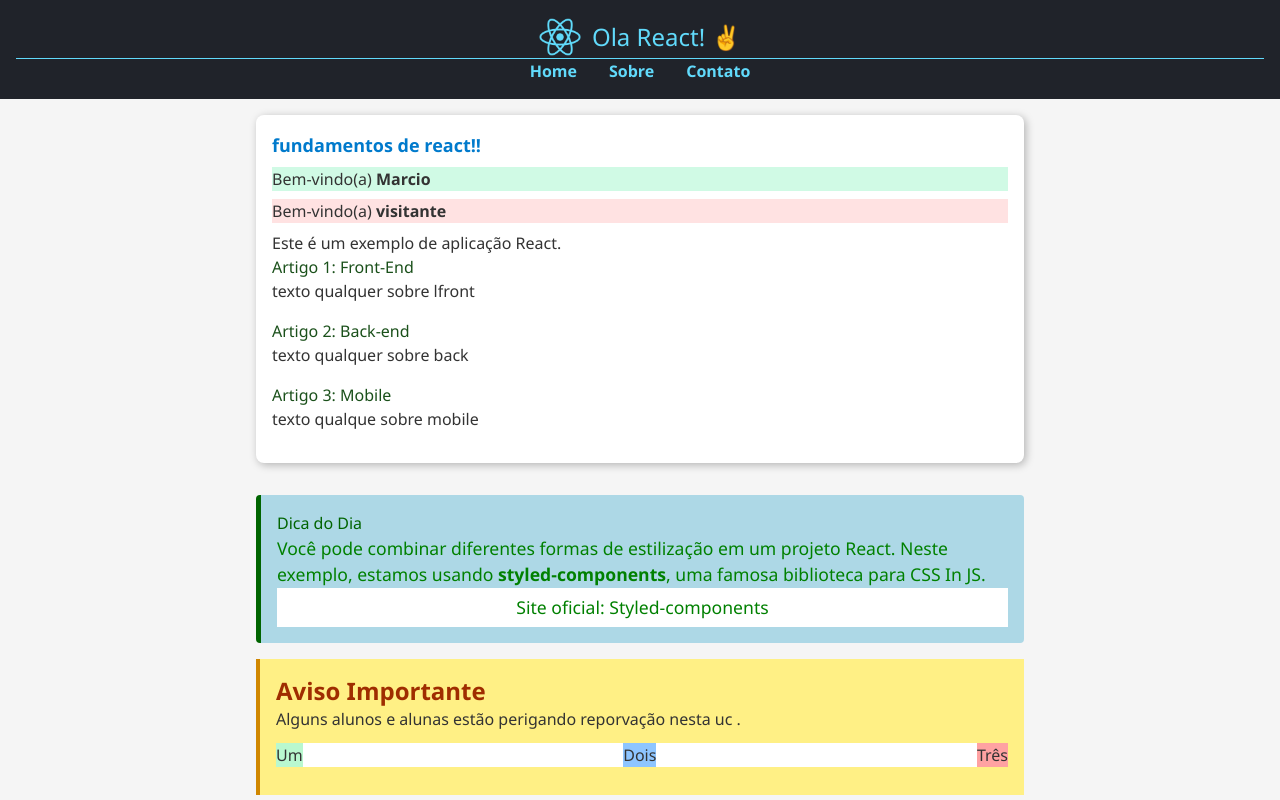
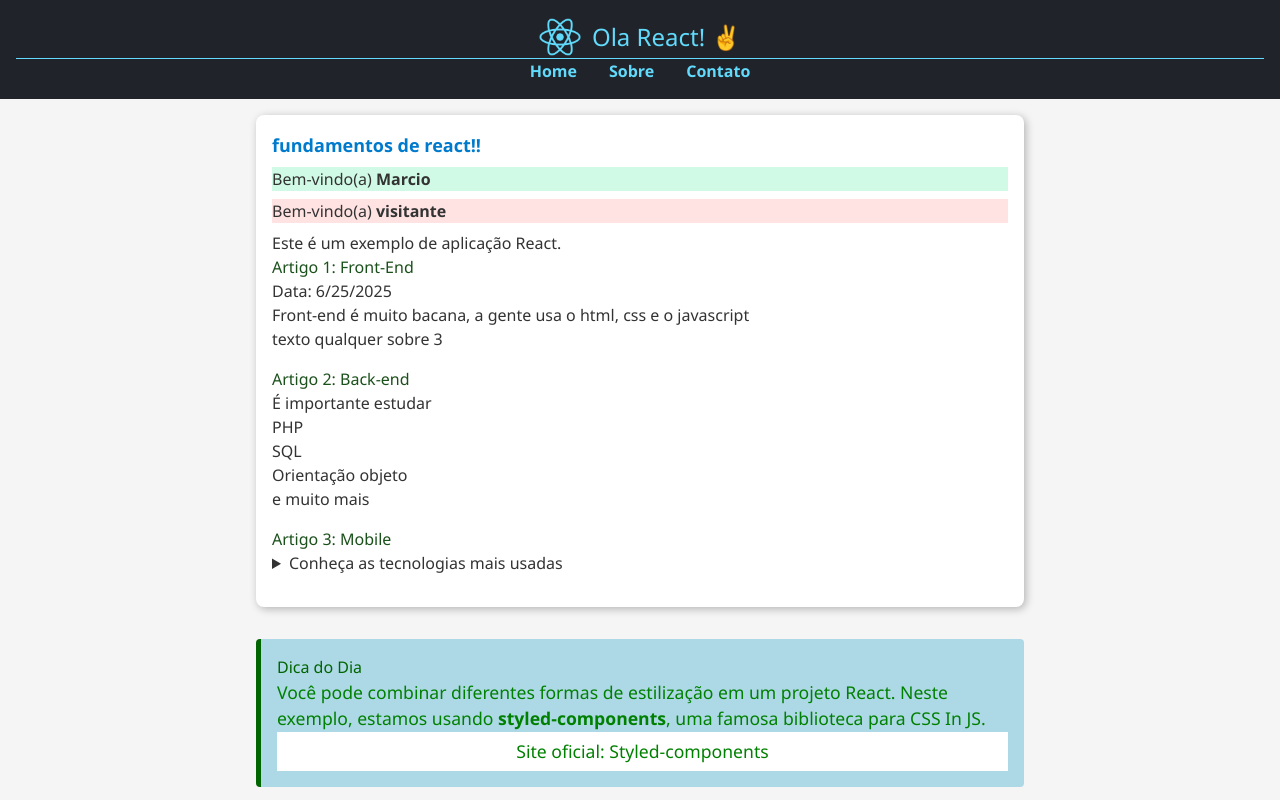
Before and after one commit to Moreira-Marcio/react-fundamentos, a React (Vite) app: page / in a window 1280 px wide. Shown: the top 800 px of the page. Built offline with nearby package versions, Linux system fonts and the light colour scheme.

Commit message:
cria  desestrutura manipula e renderiza o props

```diff
--- a/src/components/Conteudo/Artigo/Artigo.tsx
+++ b/src/components/Conteudo/Artigo/Artigo.tsx
@@ -1,17 +1,27 @@
+import type { ReactNode } from "react";
 import estilos from "./Artigo.module.css";
 type ArtigoProps = {
   titulo: string;
-  texto: string;
   numero: number;
+  children: ReactNode;
+  data?: Date;
 };
 
-export default function Artigo({ titulo, texto, numero }: ArtigoProps) {
+export default function Artigo({
+  titulo,
+  numero,
+  children,
+  data,
+}: ArtigoProps) {
   return (
     <article className={estilos.artigo}>
       <h3>
         Artigo {numero}: {titulo}{" "}
       </h3>
-      <p>{texto}</p>
+
+      {data && <p>Data: {data?.toLocaleDateString()}</p>}
+
+      {children}
     </article>
   );
 }
--- a/src/components/Conteudo/Conteudo.tsx
+++ b/src/components/Conteudo/Conteudo.tsx
@@ -14,17 +14,32 @@ export default function Conteudo() {
         <Saudacao nome="Marcio" classe="bg-emerald-100" />
         <Saudacao classe="bg-red-100" />
         <p>Este é um exemplo de aplicação React.</p>
-        <Artigo
-          titulo="Front-End"
-          texto="texto qualquer sobre lfront"
-          numero={1}
-        />
-        <Artigo
-          titulo="Back-end"
-          texto="texto qualquer sobre back"
-          numero={2}
-        />
-        <Artigo titulo="Mobile" texto="texto qualque sobre mobile" numero={3} />
+        <Artigo titulo="Front-End" numero={1} data={new Date()}>
+          <p>
+            Front-end é muito bacana, a gente usa o html, css e o javascript
+          </p>
+          <p>texto qualquer sobre 3</p>
+        </Artigo>
+
+        <Artigo titulo="Back-end" numero={2}>
+          <p>É importante estudar</p>
+          <ul>
+            <li>PHP</li>
+            <li>SQL</li>
+            <li>Orientação objeto</li>
+            <p>e muito mais</p>
+          </ul>
+        </Artigo>
+
+        <Artigo titulo="Mobile" numero={3}>
+          <details>
+            <summary>Conheça as tecnologias mais usadas</summary>
+            <ol className="*:list-decimal *ml-7">
+              <li>JavaScript</li>
+              <li>Libs e Frameworks</li>
+            </ol>
+          </details>
+        </Artigo>
       </section>
 
       <DicaDoDia />
```
